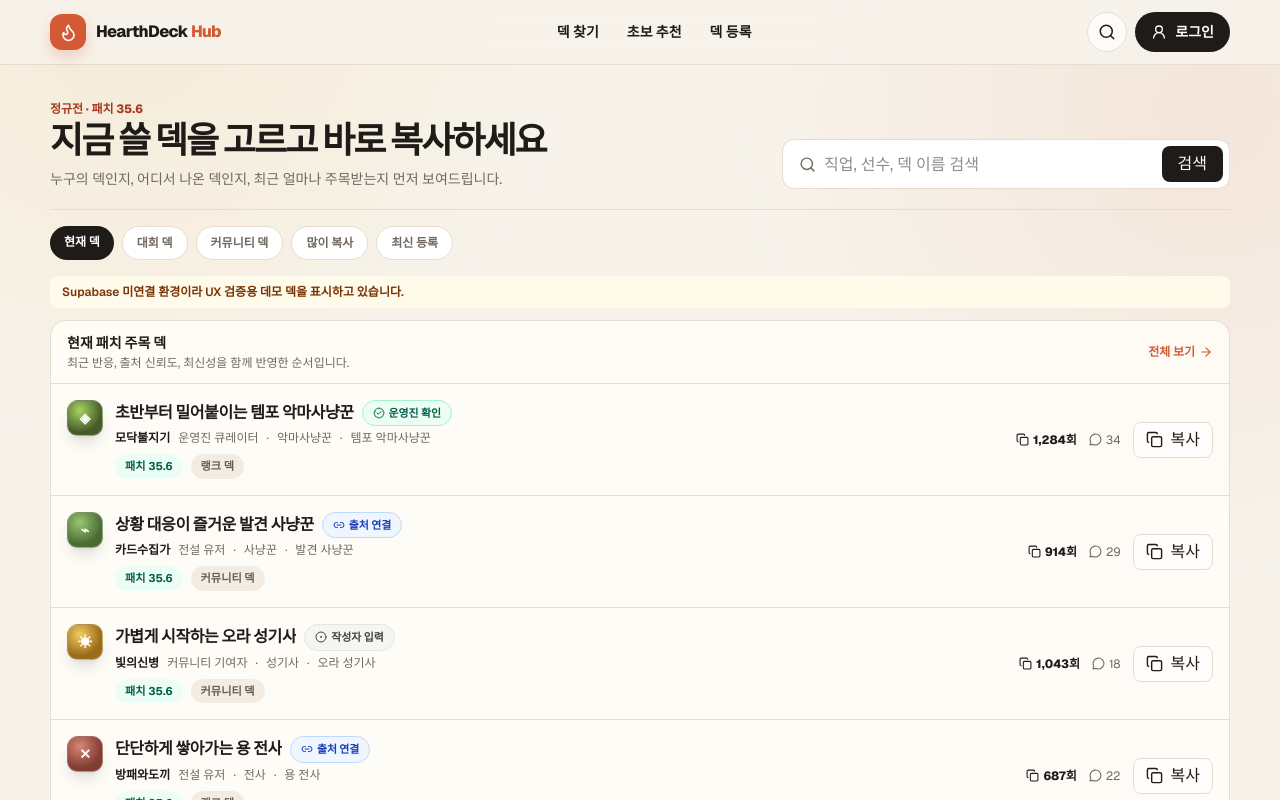
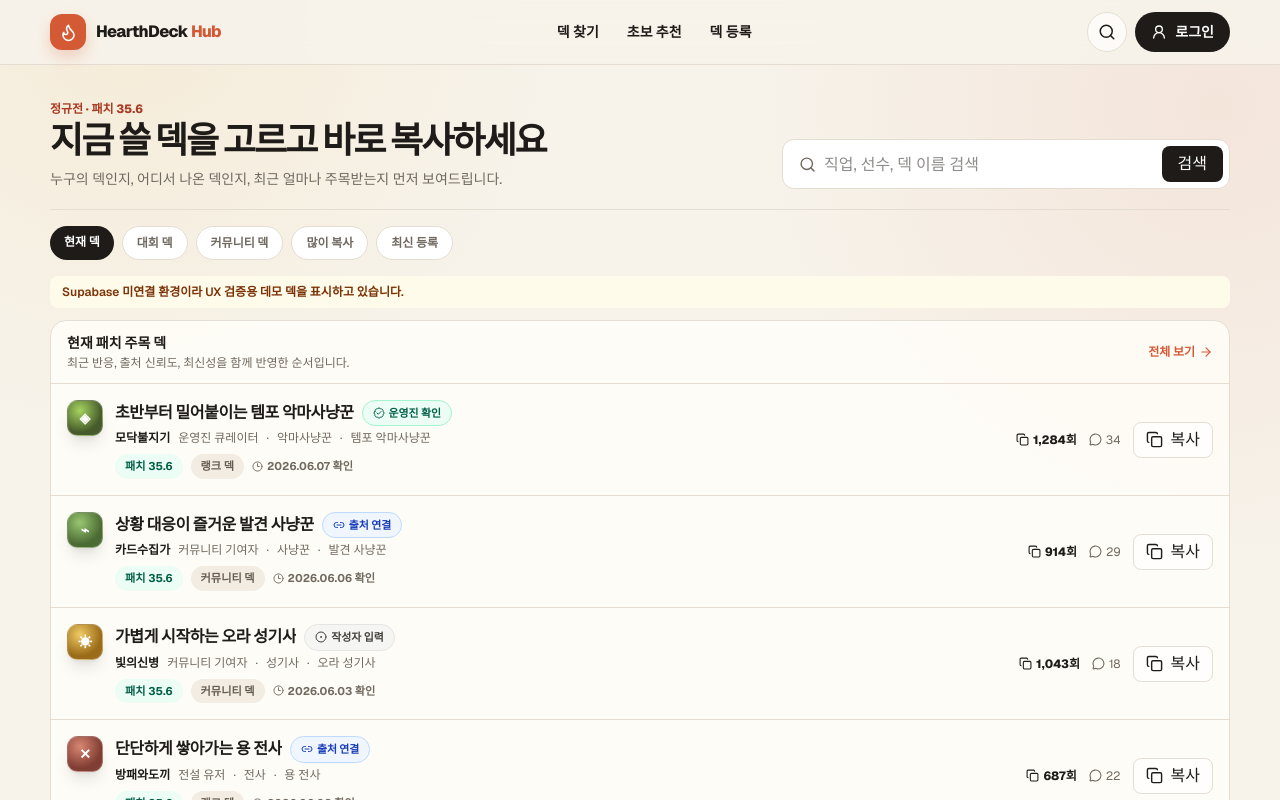
Before and after one commit to ppkuk0416/heartinternet, a Next.js app: page / in a window 1280 px wide. Shown: the top 800 px of the page. Built offline with nearby package versions, Linux system fonts and the light colour scheme; no server answers.

Commit message:
Clarify deck identity and freshness in home rows

```diff
--- a/src/components/deck/compact-deck-row.tsx
+++ b/src/components/deck/compact-deck-row.tsx
@@ -1,11 +1,14 @@
 import Link from "next/link";
-import { Copy, ExternalLink, MessageCircle } from "lucide-react";
+import { Clock3, Copy, ExternalLink, MessageCircle } from "lucide-react";
 import { ClassEmblem } from "@/components/deck/class-emblem";
 import { CopyDeckButton } from "@/components/deck/copy-deck-button";
 import { EvidenceBadge } from "@/components/deck/evidence-badge";
 import type { Deck } from "@/lib/types";
 
 export function CompactDeckRow({ deck }: { deck: Deck }) {
+  const authorRole = roleForSource(deck.sourceType, deck.authorRole);
+  const freshness = deck.lastTrackedAt ?? deck.updatedAt;
+
   return (
     <article className="grid gap-3 border-b border-[var(--line)] px-3 py-4 last:border-b-0 sm:grid-cols-[minmax(0,1fr)_auto] sm:items-center sm:px-4">
       <div className="min-w-0">
@@ -23,7 +26,7 @@ export function CompactDeckRow({ deck }: { deck: Deck }) {
             </div>
             <div className="mt-1 flex flex-wrap items-center gap-x-2 gap-y-1 text-xs text-[var(--muted)]">
               <strong className="text-[var(--ink)]">{deck.author}</strong>
-              <span>{deck.authorRole}</span>
+              <span>{authorRole}</span>
               <span aria-hidden="true">·</span>
               <span>{deck.className}</span>
               <span aria-hidden="true">·</span>
@@ -33,8 +36,15 @@ export function CompactDeckRow({ deck }: { deck: Deck }) {
               <span className="rounded-full bg-emerald-50 px-2.5 py-1 text-emerald-800">
                 패치 {deck.patch}
               </span>
-              <span className="rounded-full bg-[#f2ece2] px-2.5 py-1 text-[#665c50]">
+              <span
+                title={deck.sourceLabel}
+                className="rounded-full bg-[#f2ece2] px-2.5 py-1 text-[#665c50]"
+              >
                 {deck.sourceType}
+              </span>
+              <span className="inline-flex items-center gap-1 text-[var(--muted)]">
+                <Clock3 size={11} />
+                {freshness} 확인
               </span>
               {deck.sourceUrl && (
                 <a
@@ -43,7 +53,7 @@ export function CompactDeckRow({ deck }: { deck: Deck }) {
                   rel="noreferrer"
                   className="inline-flex items-center gap-1 text-[var(--brand-dark)]"
                 >
-                  출처
+                  원본 출처
                   <ExternalLink size={11} />
                 </a>
               )}
@@ -54,13 +64,16 @@ export function CompactDeckRow({ deck }: { deck: Deck }) {
 
       <div className="flex items-center gap-3 pl-11 sm:pl-0">
         <div className="flex min-w-24 items-center justify-end gap-3 text-xs text-[var(--muted)]">
-          <span className="inline-flex items-center gap-1 font-extrabold text-[var(--ink)]">
+          <span
+            aria-label={`누적 ${deck.copies.toLocaleString()}회 복사`}
+            className="inline-flex items-center gap-1 font-extrabold text-[var(--ink)]"
+          >
             <Copy size={13} />
             {deck.copies.toLocaleString()}회
           </span>
           <Link
             href={`/decks/${deck.slug}#discussion`}
-            aria-label={`${deck.title} 댓글 보기`}
+            aria-label={`${deck.title} 댓글 ${deck.comments}개 보기`}
             className="inline-flex items-center gap-1 hover:text-[var(--brand)]"
           >
             <MessageCircle size={13} />
@@ -78,3 +91,15 @@ export function CompactDeckRow({ deck }: { deck: Deck }) {
     </article>
   );
 }
+
+function roleForSource(sourceType: string, fallback: string) {
+  return (
+    {
+      "대회 덱": "대회 참가 선수",
+      "등급전·랭커 덱": "등급전 플레이어",
+      "콘텐츠 제작자 덱": "콘텐츠 제작자",
+      "외부 통계 덱": "통계 기반 출처",
+      "커뮤니티 덱": "커뮤니티 기여자",
+    }[sourceType] ?? fallback
+  );
+}
```
